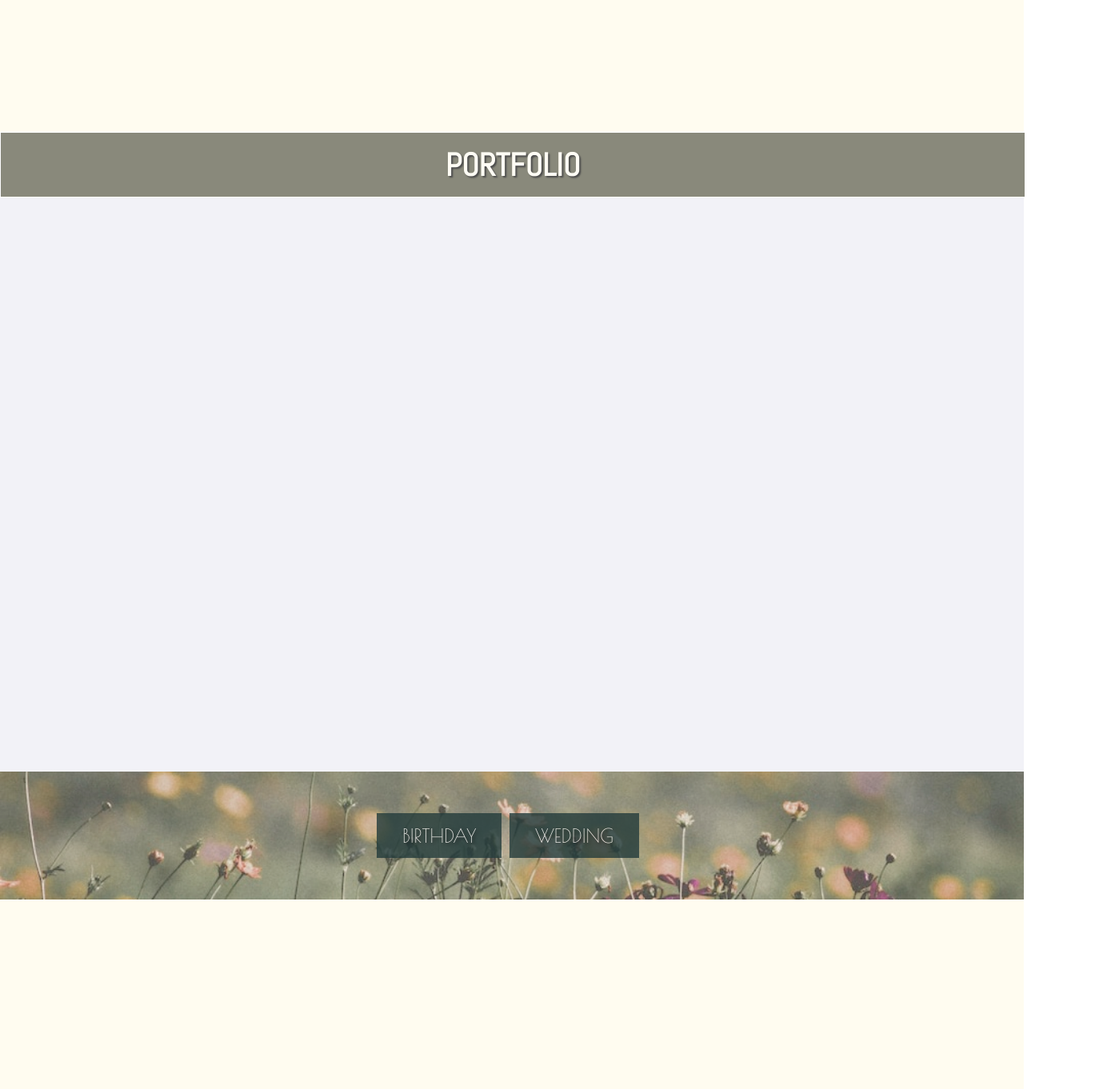
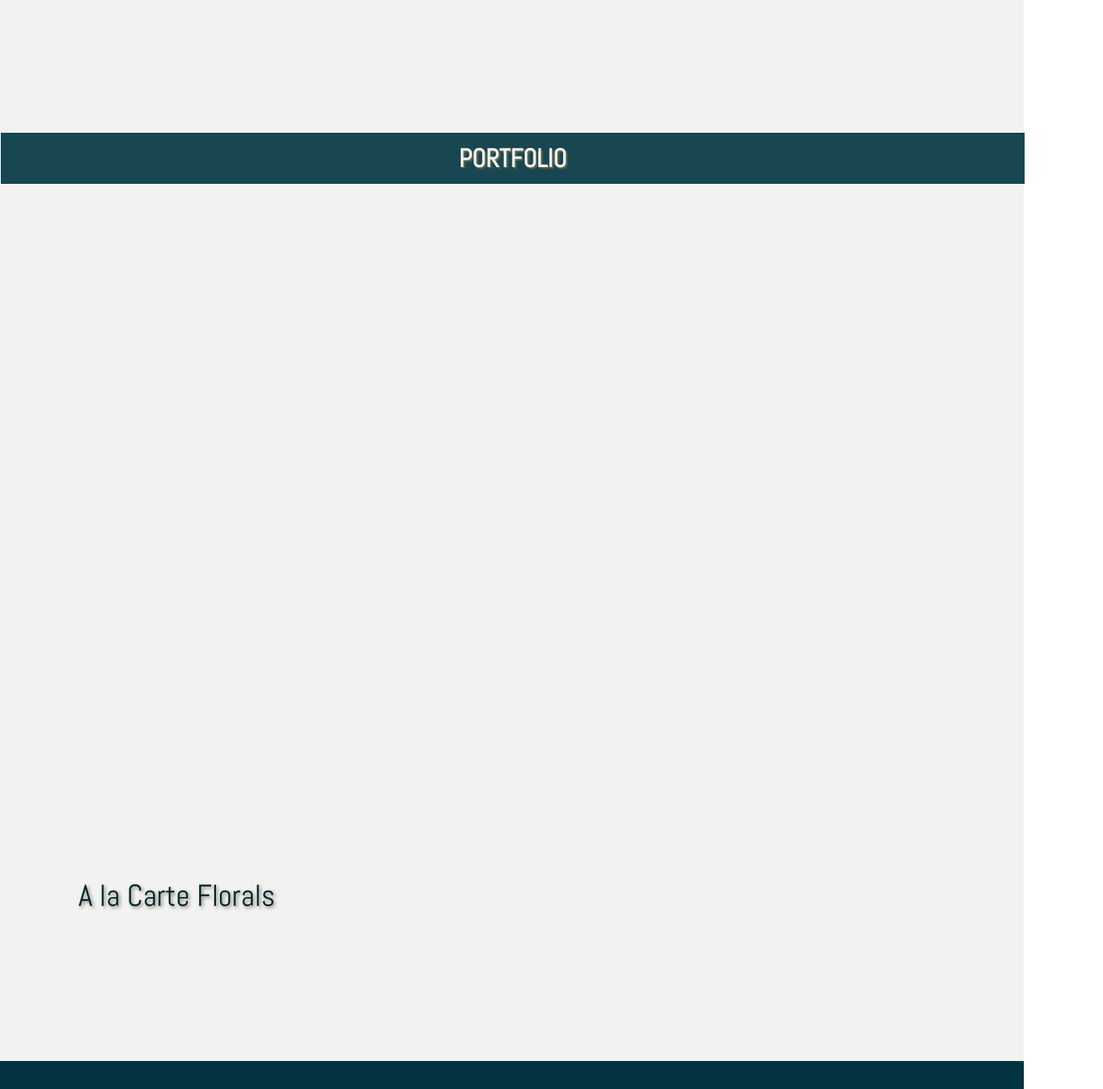
Before and after one commit to clay-kim/clay-react-batte, a React (Create React App) app: page / in a window 1280 px wide. Shown: the part 1435-2797 px from the top of the page at 80% size, 1379 px wide, since content can reach past the window. Built offline with nearby package versions, Linux system fonts and the light colour scheme; a web font is replaced by a local one.

Commit message:
resizing

```diff
--- a/src/App.js
+++ b/src/App.js
@@ -46,7 +46,7 @@ function App() {
           <Home />
           <About />
           <Portfolio_1 />
-          <Banner />
+
           <Portfolio_2 />
           <Contact />
           <Footer />
--- a/src/Components/Footer.js
+++ b/src/Components/Footer.js
@@ -19,7 +19,7 @@ const Section = styled.section`
     align-items: center;
 
     position: relative;
-    background-color: rgba(176, 158, 165, 0.5);
+    background-color: #F2F2F0;
 `
 const LogoContainer = styled.div`
     display: flex;
--- a/src/Sections/About.js
+++ b/src/Sections/About.js
@@ -15,7 +15,7 @@ const Section = styled.section`
     width: 100vw;
     display: flex;
     margin: 0 auto;
-    background-color: #FFFCF0;
+    background-color: #F2F2F0;
     overflow: auto;
 
     @media (max-width:600px) {
@@ -42,13 +42,15 @@ const Left = styled.div`
         color: black;
         width: 70%;
         margin-left: 25px;
-        margin-top: -50px;
-        font-size: 22px;
+        width: 90%;
+        font-size: 20px;
+        margin-top: -70px;
+
 
         @media (max-width:600px) {
-        font-size: 1.25rem;
-        width: 90vw;
-        margin-top: 0px;
+        font-size: 1rem;
+        width: 85%;
+        margin-top: 10px;
         }
     }
 `
@@ -81,34 +83,25 @@ const Right = styled.div`
     img{
         width: 100%;
         height: auto;
+        margin-top: 50px;
+        margin-left: 0;
+        margin-right: 0;
+
     }
 
     .big-img{
         position: absolute;
         top: 10%;
+        padding: 0;
 
 
         @media (max-width:600px) {
             position: absolute;
             top: 0px;
+            padding: 0px;
         }
     }
 
-    .small-img2 {
-        width: 40%;
-        position: absolute;
-        right: 1%;
-        bottom: 17%;
-
-        @media (max-width:600px) {
-            position: absolute;
-            top: 350px;
-            right: 40px;
-            width: 40%;
-            z-index: 0;
-        }
-
-    }
 `
 
 
@@ -143,10 +136,14 @@ function About() {
                 data-aos-duration="2500"
                 data-aos-easing="ease-in-out-quad">
 
-                Studio Batté is a floral design studio based in Seattle, WA. Batté means “in the field” in Korean and rhymes with “latté”.
+                Studio Batté is a floral design studio based in Seattle, WA.<br></br>
+                We are inspired by PNW's seasonal flowers and natural beauty.
+                <br></br>  <br></br>
+                The word "batte" means 'in the field' in Korean.
 
+                In Korea, which was an agricultural society, fields are not just a means of harvesting. In the fields we find hope, passion and love.
                 <br/> <br/>
-                We are inspired by seasonal flowers and the beauty of nature in the PNW.
+                Batté brings you such wonderful experiences and memories on your special day with lively beauty.
 
             </p>
 
@@ -162,15 +159,6 @@ function About() {
                     data-aos-anchor-easing='ease-in-out'
                     src={bigPic} alt='pic'/>
 
-
-                <img data-aos="fade-down"
-                    data-aos-offset="100"
-                    data-aos-delay="1"
-                    data-aos-duration="2000"
-                    src={smallPic2} className='small-img2' alt='pic'/>
-
-
-
             </Right>
 
 
--- a/src/Sections/Contact.js
+++ b/src/Sections/Contact.js
@@ -55,7 +55,7 @@ const Section = styled.section`
         position: relative;
         line-height: 1.5rem;
         position: absolute;
-        top: 65%;
+        top: 55%;
         left: 10%;
 
         @media (max-width:600px) {
@@ -216,16 +216,16 @@ function Contact() {
 
         <Section>
             <h1 id="text"
-            data-aos="fade-up-right"
+            data-aos="fade-down"
             data-aos-offset="100"
-            data-aos-delay="1000"
-            data-aos-duration="1000"
+            data-aos-duration="3000"
             >
             Get in <br></br>Touch</h1>
 
             <p data-aos="flip-left"
                 data-aos-easing="ease-in-cubic"
-                data-aos-duration="3000">
+                data-aos-offset="100"
+                data-aos-duration="2000">
                 Hello there!<br></br>
                 Please contact me if you have any question
             </p>
--- a/src/Sections/Portfolio_1.js
+++ b/src/Sections/Portfolio_1.js
@@ -20,16 +20,17 @@ const Section = styled.section`
     width: 100vw;
     display: block;
     margin: 0 auto;
+    background-color: #F2F2F0;
 `
 
 const Top = styled.div`
     display: flex;
     width: 100%;
-    height: 10vh;
+    height: 8vh;
     margin: 0 auto;
     border: white solid 1px;
-    background-color: #585844;
-    opacity: 0.7;
+    background-color: #013440;
+    opacity: 0.9;
     align-items: center;
     justify-content:center;
 
@@ -38,31 +39,31 @@ const Top = styled.div`
     }
 
         h1 {
-        font-size: 2.5rem;
+        font-size: 2rem;
         text-transform: uppercase;
         text-align: center;
         font-family: 'Abel', sans-serif;
-        color: #FFFCF0;
-        text-shadow: 2px 2px 2px black;
+        color: #F0F0F2;
+        text-shadow: 2px 2px 2px #555936 ;
 
         @media (max-width:600px) {
             font-size: 1.5rem;
         }
-
         }
 
 `
 
 const Body = styled.div`
-height: 100vh;
-background-color: #F2F2F7;
+height: 92vh;
+background-color: #F2F2F0;
 display: flex;
 justify-content: space-between;
 
 `
 const MainPic = styled.div`
-    width: 100%;
-    position: relative;
+    width: 70%;
+    position: absolute;
+    left: 0;
     display: flex;
 
     @media (max-width:600px) {
@@ -118,6 +119,8 @@ const Text = styled.div`
     }
 `
 const MiddlePic = styled.div`
+
+
     height: 30%;
     position: absolute;
     bottom: 7%;
@@ -149,9 +152,12 @@ const MiddlePic = styled.div`
 `
 
 const RightPic = styled.div`
-    width: 40%;
+
+    width: 100%;
     position: relative;
     display: flex;
+
+
     justify-content: flex-end;
     margin-top: 100px;
 
--- a/src/Sections/Portfolio_2.js
+++ b/src/Sections/Portfolio_2.js
@@ -26,7 +26,7 @@ const Section = styled.section`
     display: flex;
     flex-direction: column;
     margin: 0 auto;
-    background-color: #FFFCF0;
+    background-color: #F2F2F0;
 
     p{
         color: black;
@@ -41,102 +41,87 @@ const Section = styled.section`
 
     }
 
+`
 
+const MainTitle = styled.h1`
+    width: 100%;
+    font-size: 20px;
+    font-family: 'Abel', sans-serif;
+    color: #012326;
+    position: relative;
+    text-align: right;
 
-
-.bigPic {
-    height: 37vh;
-    padding: 0;
-
-    pointer-events: none;
-    box-shadow: rgba(0, 0, 0, 0.16) 0px 3px 6px, rgba(0, 0, 0, 0.23) 0px 3px 6px;
-    object-fit: fill;
-    margin-top: 20px;
+    @media (max-width:600px) {
+        width: 85%;
+        font-size: 14px;
+        line-height: 1.25rem;
+        border-bottom: 1px solid #BEBDBF;
+        padding-top: 20px;
 
     }
 `
 
 
-const MainTitle = styled.h1`
-    width: 100%;
-    font-size: 2.5rem;
+const Title = styled.h1`
+    margin-left: 30px;
+    width: 30%;
+    text-align: right;
+    height: 100px;
+    font-size: 38px;
+    justify-content: center;
     font-family: 'Abel', sans-serif;
-    color: #2e2e27;
+    color: #012326;
     font-weight: 300;
     text-shadow: 2px 2px 4px gray;
     position: relative;
-    text-align: center;
 
     @media (max-width:600px) {
-        width: 100%;
-        font-size: 2rem;
-        text-decoration: line-through 1px black;
-        border-bottom:5px solid white;
-
+        width: 30%;
+        font-size: 28px;
     }
 `
 
-const Top = styled.div`
+const Container = styled.div`
+display: flex;
 width: 100%;
-    height: 40vh;
-    display: flex;
 justify-content: center;
 align-items: center;
 
-    @media (max-width:600px) {
-        width: 100%;
-
-    }
-
 `
-
-const Title = styled.h1`
-    width: 30%;
-    font-size: 4rem;
-    font-family: 'Abel', sans-serif;
-    color: #2e2e27;
-    font-weight: 300;
-    text-shadow: 2px 2px 4px gray;
-    position: relative;
-    text-align: center;
-
-    @media (max-width:600px) {
-        width: 30%;
-        font-size: 2rem;
-    }
-`
-
-
 const Right = styled.div`
     width: 70%;
     height: 100%;
     position: relative;
-    padding-left: 10%;
+    padding: 0 20px;
+
 
     display: flex;
-    justify-content: flex-start;
+    flex-direction: column;
+    justify-content: center;
     align-items: center;
+    z-index: 99;
 
     @media (max-width:600px) {
         width: 70%;
 
     }
 
-
-
     .carousel {
         cursor: grab;
         overflow: hidden;
         display: flex;
-        width: 100%;
-        position: absolute;
-        top: 0%;
-        left: 0%;
+        justify-content: center;
+        width: 80%;
+        position: relative;
         z-index: 1;
+        padding-bottom: 20px;
+        padding-top: 20px;
+        border-radius: 1rem;
     }
     .inner-carousel {
         display: inline-flex;
         margin-top: 0px;
+
 
         .item{
             min-width: 150px;
@@ -145,7 +130,7 @@ const Right = styled.div`
             pointer-events: none;
 
             @media (max-width:600px) {
-            min-width: 120px;
+            min-width: 100px;
             backdrop-filter: blur(20px);
             padding: 0px 12px;
             pointer-events: none;
@@ -167,16 +152,46 @@ const Right = styled.div`
         }
     }
 `
-const Middle = styled.h1`
-    color: antiquewhite;
-    background-color: gray;
+
+const Testimonial = styled.h1`
+    color: #EBEEF2;
+    background-color: #013440;
     text-align: center;
-    font-size: 25px;
-
+    font-family: cursive;
+    font-size: 20px;
+    line-height: 2.5rem;
+    padding: 0;
+    margin: 0;
 
     @media (max-width:600px) {
         font-size: 18px;
     }
+`
+
+const BottomImg = styled.div`
+        width:100%;
+        height: 40vh;
+        margin: 0;
+
+        .bigPic {
+            width: 100vw;
+        }
+
+        @media (max-width:600px) {
+            width:100%;
+            height: 100%;
+            margin: 0;
+
+            .bigPic {
+            width: 100vw;
+            object-fit:contain;
+            padding-top: 30px;
+
+        }
+        }
+
+
+
 `
 
 
@@ -202,18 +217,22 @@ function Portfolio_2() {
     return (
 
         <Section id='portfolio_2'>
-            <MainTitle data-aos="fade-up"
-                data-aos-duration="3000"
-                data-aos-easing="ease-in-out-quad">
-                Al La Carte is available
-            </MainTitle>
 
-        <Top >
+
+            <Container>
                 <Title>
-                Event
+                A la Carte Florals
                 </Title>
 
                 <Right>
+                    <MainTitle data-aos="fade-up"
+                    data-aos-duration="2000"
+                    data-aos-easing="ease-in-out-quad">
+
+                    A la Carte Florals With our A la Carte flowers, you get to pick and choose which items you want off of our À la Carte menu.
+                    </MainTitle>
+
+
                     <motion.div className='carousel' ref={slider_wrapper} whileTap={{ cursor: "grabbing" }}
                         data-aos="fade-left"
                         data-aos-offset="100"
@@ -234,17 +253,21 @@ function Portfolio_2() {
                                 </motion.div>
                     </motion.div>
                 </Right>
-        </Top>
+            </Container>
 
-        <Middle>
+        <Testimonial>
             <h4 data-aos="fade-down"
-            data-aos-anchor-placement="top-bottom"
-            >Batte Studio Flower Service</h4>
+            data-aos-anchor-placement="top-bottom">
+            "Excellent flower arrangements, delivered promptly, very reliable seller. Thank you"
+            <br></br>-Heather L.-</h4>
 
-        </Middle>
+        </Testimonial>
 
+        <BottomImg>
             <img className='bigPic'
             src={img} alt='pic'/>
+        </BottomImg>
+
 
         </Section>
 
```
Lines whose indentation alone changed are shown as unchanged.
